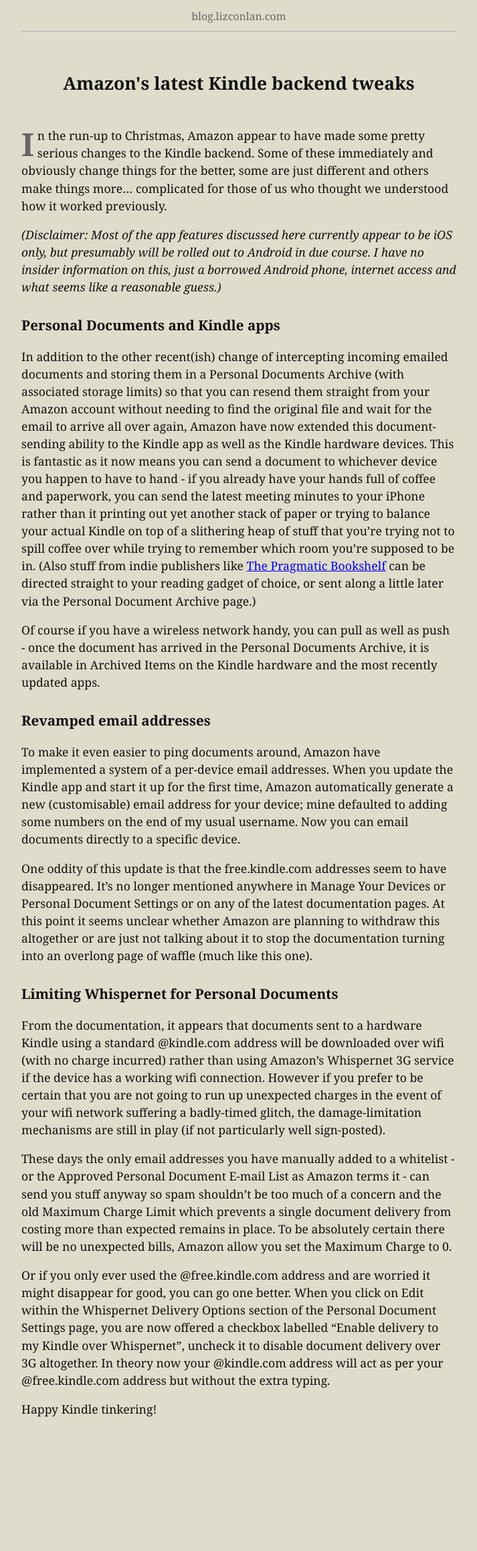
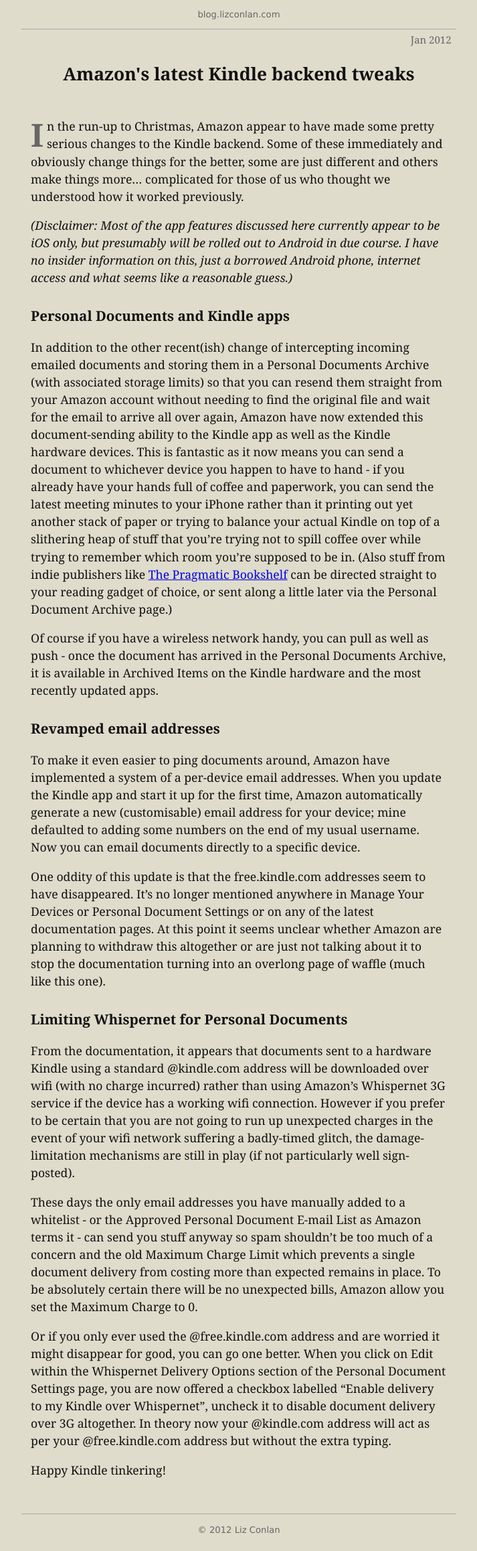
Before and after one commit to lizconlan/lizconlan.github.com, a Jekyll site: the page built from _posts/2012-01-03-amazon-latest-kindle-backend-tweaks.md, in a window 1280 px wide. Shown: the whole page at 67% size, without its empty margins (283-996 px from the left). Built offline with Jekyll 4.4.1, drawn with Linux system fonts in a browser that asks for light colours; before the commit the page ends 2134 px from its top, so only the background shows below that.

Commit message:
more layout tweaks

```diff
--- a/_layouts/post.html
+++ b/_layouts/post.html
@@ -5,22 +5,29 @@
     <title>blog.lizconlan.com</title>
     <style type="text/css" media="screen, projector">
       body{width:650px;margin:0 auto;font-family:Georgia,serif;line-height:1.48em;background:#DFDCCB;color:#111;font-size:110%}
-      h1{text-align:center;padding-bottom:0.6em;margin-bottom:4em;border-bottom:1px solid #AAA;font-size:0.9em;font-weight:normal;color:#666;}
+      footer,h1{text-align:center;font-weight:normal;font-family:Verdana,Arial,sans serif;color:#666}
+      h1{padding-bottom:0.6em;margin-bottom:4em;border-bottom:1px solid #AAA;font-size:0.75em}
+      footer{display:block;padding-top:0.8em;margin-top:4em;margin-bottom:1.4em;border-top:1px solid #AAA;font-size:0.75em}
       h1 a{text-decoration:none;color:#666}
       h1 a:hover{text-decoration:underline;color:crimson}
       h2{text-align:center;margin-bottom:2em;}
       h3{margin-top:1.5em;}
       div.intro>p:first-of-type:first-letter{font-size:270%;font-weight:bold;float:left;margin-top:0.26em;margin-right:0.1em;color:#666}
-      p{align:justify;}
+      article{display:block;position:relative;padding:0 0.8em;}
+      span.post_date{display:block;position:absolute;text-align:center;top:-3.4em;right:0.5em;font-size:0.85em;color:#666;}
     </style>
   </head>
   <body>
     <header>
       <h1 class="homepage"><a href="/">blog.lizconlan.com</a></h1>
-      <h2>{{ page.title }}</h2>
     </header>
     <article>
+      <h2>{{ page.title }}</h2>
+      <span class="post_date">{{ page.date | date: "%b %Y"}}</span>
       {{ content }}
     </article>
+    <footer>
+      &copy {{ page.date | date: "%Y" }} Liz Conlan
+    </footer>
   </body>
 </html>
```
